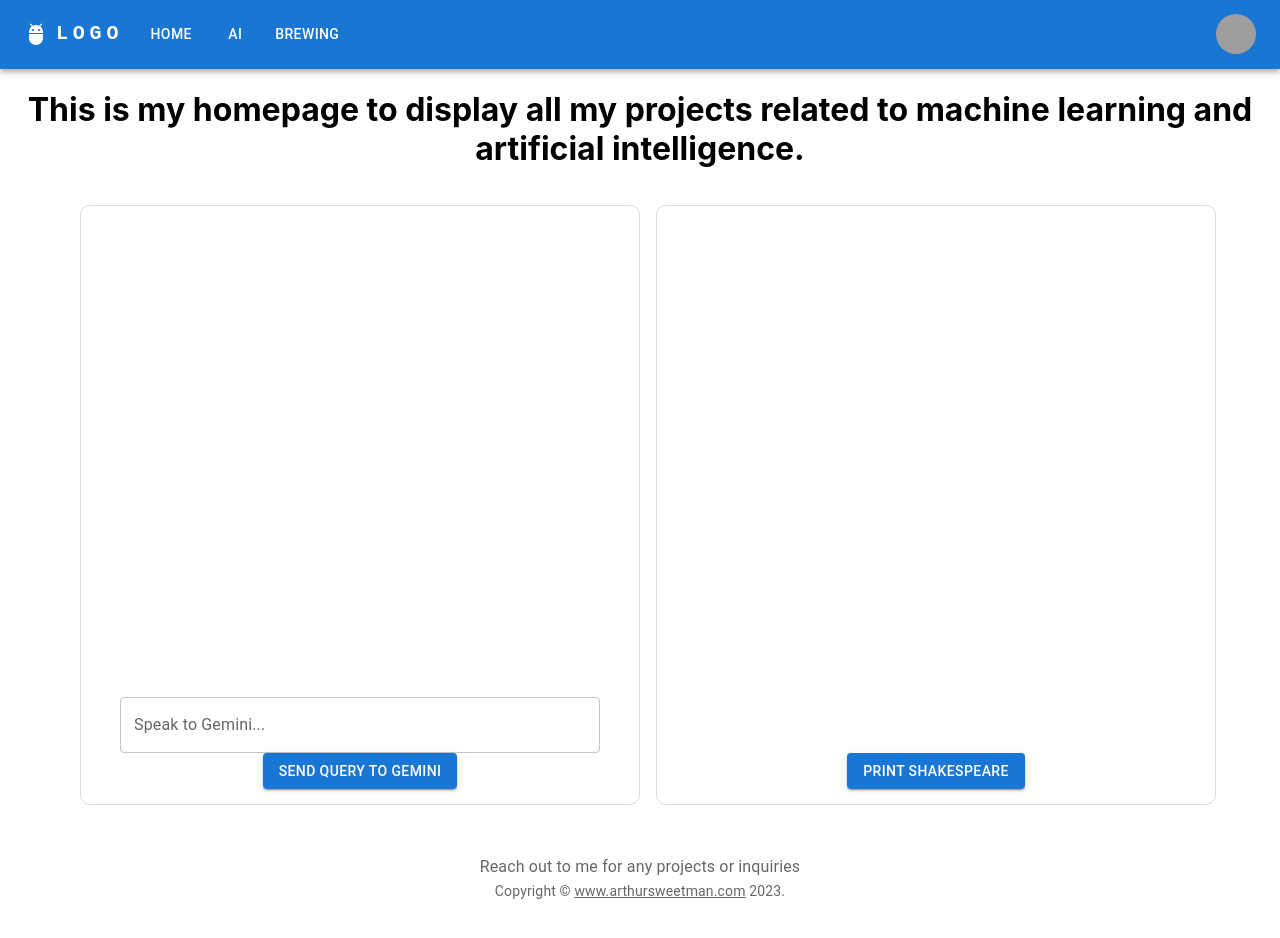
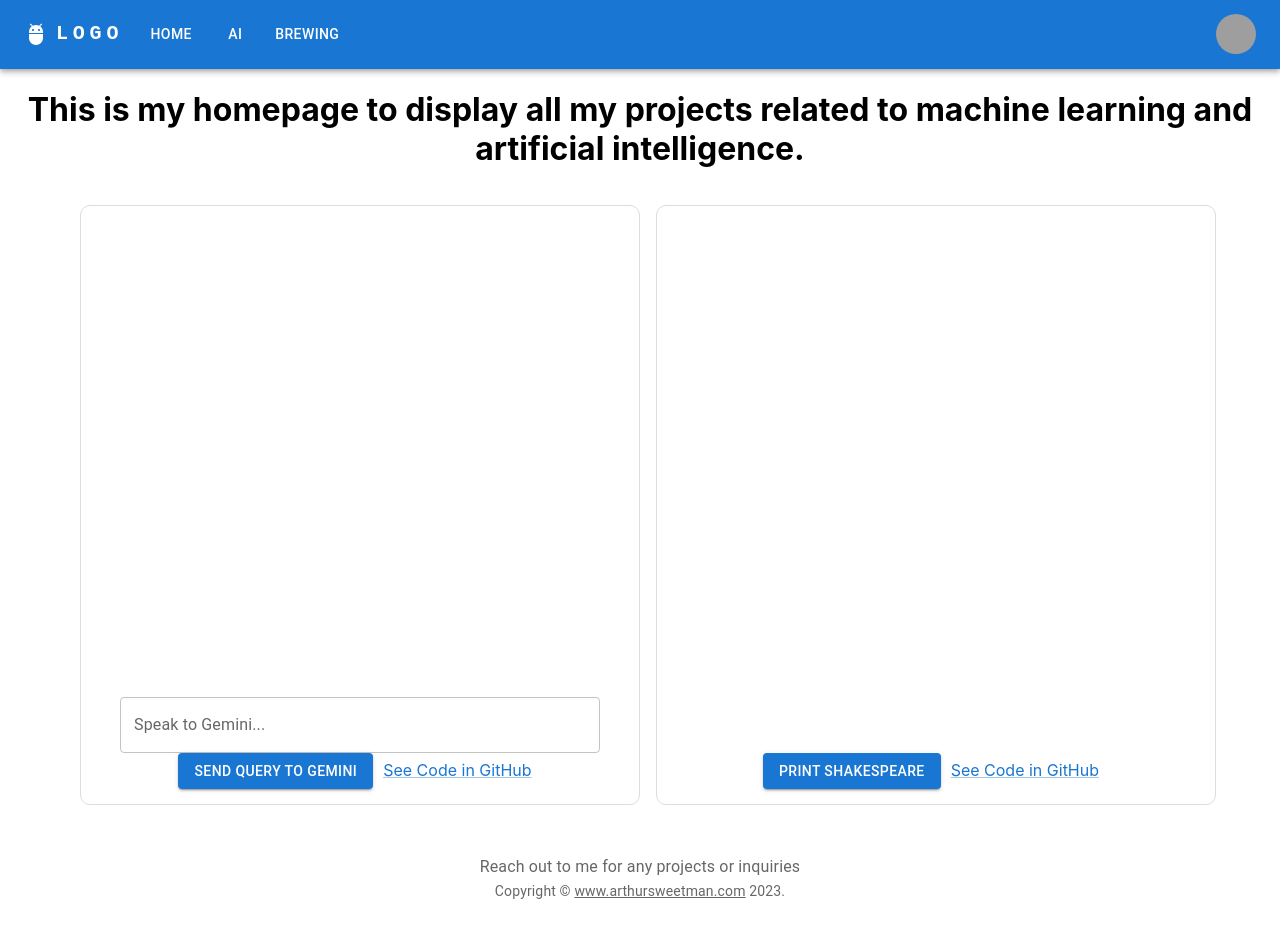
Before and after one commit to arthursweetman/arthursweetman.com, a React (Create React App) app: page /artificial-intelligence in a window 1280 px wide. Shown: the top 938 px of the page. Built offline with nearby package versions, Linux system fonts and the light colour scheme; grey boxes are pictures that could not be loaded.

Commit message:
Added GitHub links for my projects

```diff
--- a/src/pages/artificial-intelligence.js
+++ b/src/pages/artificial-intelligence.js
@@ -19,6 +19,11 @@ import Container from '@mui/material/Container';
 import Link from '@mui/material/Link';
 import { createTheme, ThemeProvider } from '@mui/material/styles';
 import './Markdown.css';
+
+const githubLinks = {
+    'gemini': 'https://github.com/arthursweetman/speak-to-gemini',
+    'shakespeare': 'https://github.com/arthursweetman/transformer'
+}
 
 export default function ArtificialIntelligence() {
     const [geminiText, setGeminiText] = React.useState('');
@@ -126,6 +131,7 @@ export default function ArtificialIntelligence() {
                                 Send query to Gemini
                             </Button>}
                             {geminiIsLoading && <CircularProgress size={24} color="secondary"/>}
+                            <Link href={githubLinks['gemini']} style={{margin:10}}>See Code in GitHub</Link>
                         </Container>
                     </Container>
                 </Grid>
@@ -144,6 +150,7 @@ export default function ArtificialIntelligence() {
                                 Print shakespeare
                             </Button>}
                             {shakespeareIsLoading && <CircularProgress size={24} color="secondary"/>}
+                            <Link href={githubLinks['shakespeare']} style={{margin:10}}>See Code in GitHub</Link>
                         </Container>
                     </Container>
                 </Grid>
```
